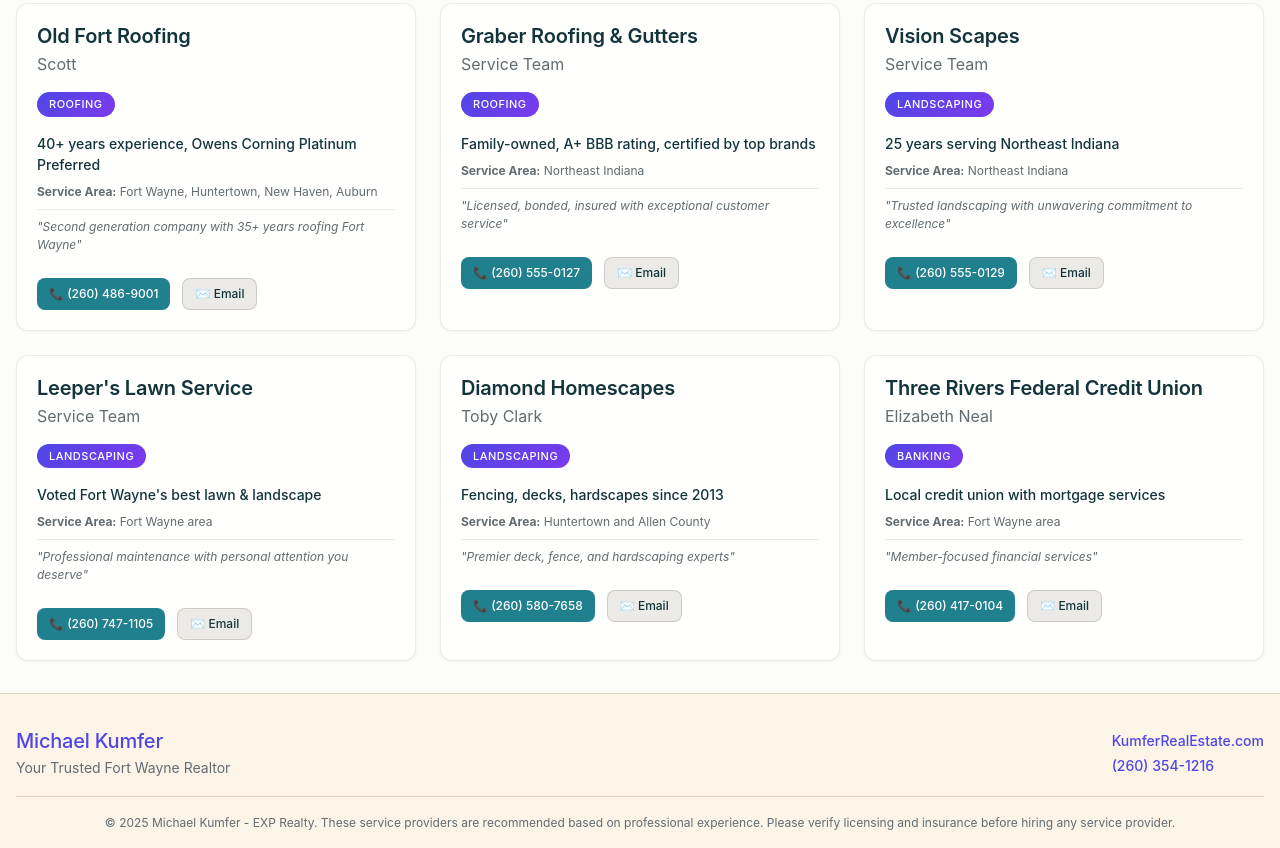
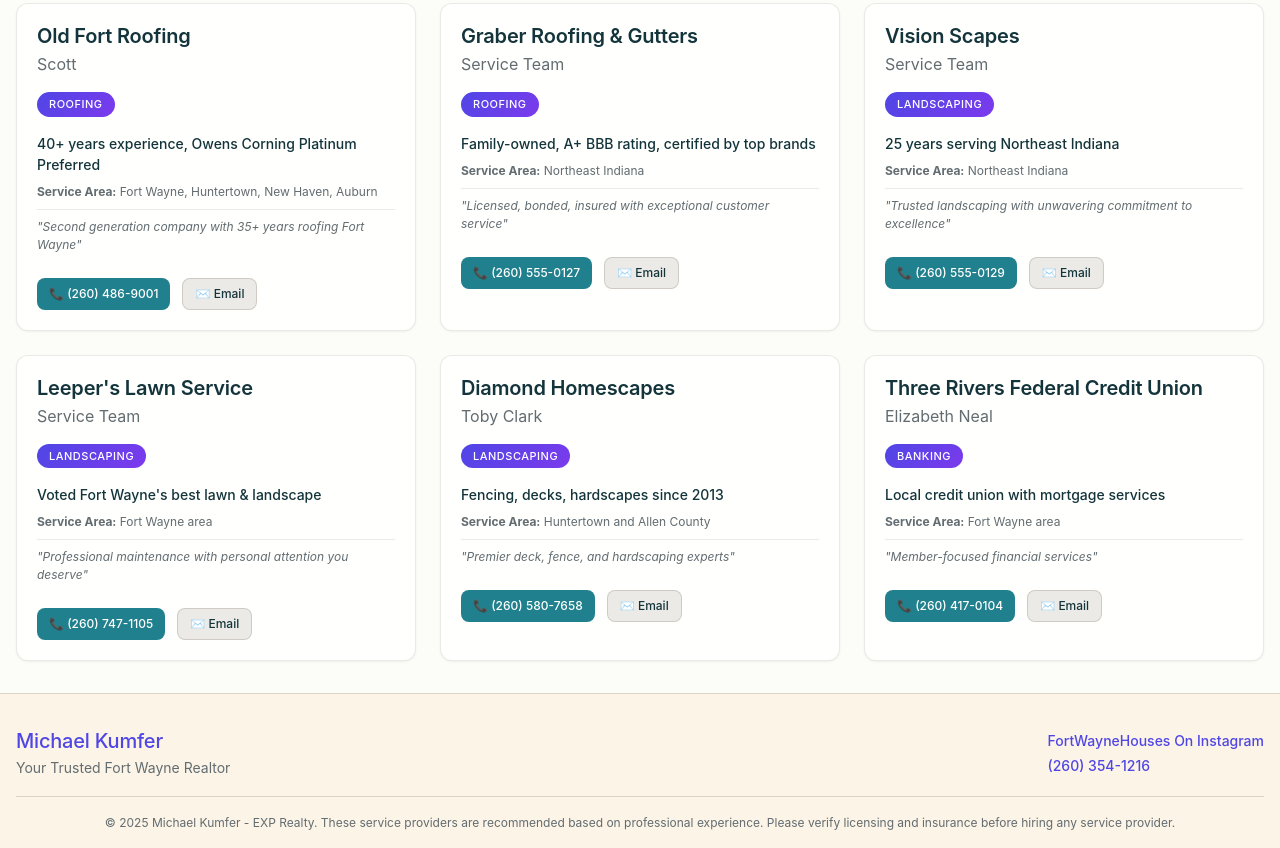
Before and after one commit to robert827d-coder/kumferdirectory, a plain HTML site: page index.html in a window 1280 px wide. Shown: the part 1988-2836 px from the top of the page. Drawn offline with Linux system fonts and the light colour scheme; a web font is replaced by a local one.

Commit message:
Update index.html

```diff
--- a/index.html
+++ b/index.html
@@ -172,7 +172,7 @@
                     <p>Your Trusted Fort Wayne Realtor</p>
                 </div>
                 <div class="footer__contact">
-                    <p><a href="https://kumferrealestate.com" target="_blank">KumferRealEstate.com</a></p>
+                    <p><a href="https://kumferrealestate.com" target="_blank">FortWayneHouses On Instagram</a></p>
                     <p><a href="tel:2603541216">(260) 354-1216</a></p>
                 </div>
             </div>
```
